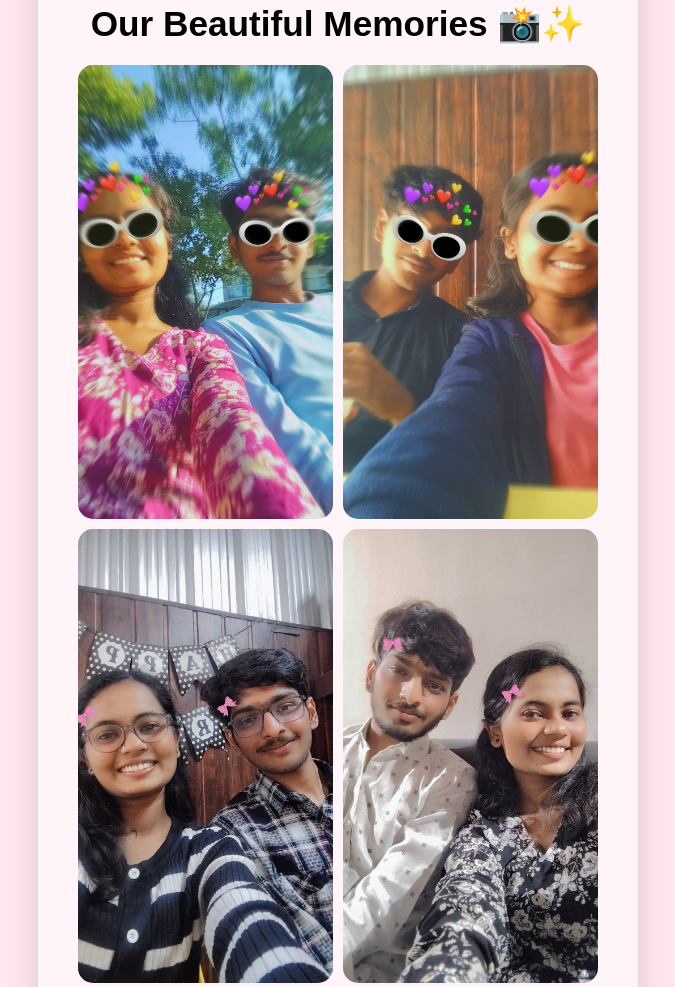
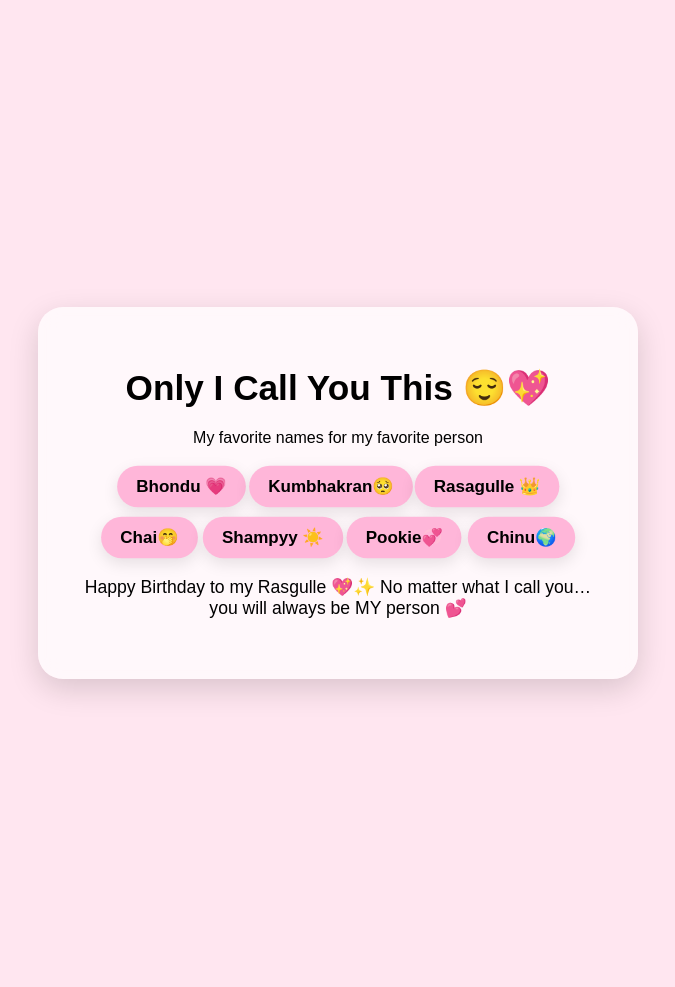
Before and after one commit to shravanik19/bhondu-birthday, a plain HTML site: page index.html in a window 1280 px wide. Shown: the part 1507-2494 px from the top of the page, without its empty margins (302-977 px from the left). Drawn offline with Linux system fonts and the light colour scheme; files whose address does not match are found by name.

Commit message:
Add files via upload

```diff
--- a/index.html
+++ b/index.html
@@ -1,7 +1,7 @@
 <!DOCTYPE html>
 <html>
 <head>
-<title>Happy Birthday 💖</title>
+<title>Happy Birthday My Bhondu 💖</title>
 <meta name="viewport" content="width=device-width, initial-scale=1.0">
 
 <style>
@@ -13,14 +13,12 @@
   font-family: 'Poppins', sans-serif;
 }
 
-/* LIGHT PINK BACKGROUND */
 body{
   background:#ffe6f0;
   overflow-x:hidden;
-  color:#000;   /* BLACK FONT */
+  color:#000;
 }
 
-/* SECTION */
 section{
   height:100vh;
   display:flex;
@@ -31,9 +29,8 @@ section{
   position:relative;
 }
 
-/* GLASS CARD */
 .card{
-  background:rgba(255,255,255,0.6);
+  background:rgba(255,255,255,0.7);
   backdrop-filter:blur(10px);
   padding:60px 40px;
   border-radius:25px;
@@ -45,13 +42,11 @@ section{
 h1{
   font-size:2.2rem;
   margin-bottom:20px;
-  color:#000;
 }
 
 p{
   font-size:1.1rem;
   margin-top:10px;
-  color:#000;
 }
 
 button{
@@ -69,7 +64,7 @@ button:hover{
   transform:scale(1.1);
 }
 
-/* CAKE */
+/* Cake */
 .cake-container{
   margin:40px auto;
   display:flex;
@@ -84,23 +79,40 @@ button:hover{
   50%{transform:translateY(-20px);}
 }
 
-/* GALLERY */
-.gallery{
-  display:grid;
-  grid-template-columns:repeat(2,1fr);
-  gap:10px;
-  margin-top:20px;
-}
-.gallery img{
-  width:100%;
-  border-radius:15px;
-  transition:0.4s;
-}
-.gallery img:hover{
-  transform:scale(1.08);
+/* Nickname Slide */
+.subtitle{
+  font-size:1rem;
+  margin-bottom:20px;
 }
 
-/* LETTER */
+.nickname-box{
+  display:flex;
+  flex-wrap:wrap;
+  justify-content:center;
+  gap:12px;
+  margin:20px 0;
+}
+
+.nickname{
+  background:#ffb6d9;
+  padding:10px 18px;
+  border-radius:30px;
+  font-weight:bold;
+  animation:pop 2s infinite alternate;
+  box-shadow:0 5px 15px rgba(0,0,0,0.1);
+}
+
+@keyframes pop{
+  from{transform:scale(1);}
+  to{transform:scale(1.08);}
+}
+
+.wish-text{
+  margin-top:20px;
+  font-weight:500;
+}
+
+/* Letter */
 .letter-box{
   max-height:300px;
   overflow-y:auto;
@@ -110,10 +122,9 @@ button:hover{
   background:rgba(255,255,255,0.5);
   border-radius:20px;
   line-height:1.8;
-  color:#000;
 }
 
-/* FINAL GLOW */
+/* Final Glow */
 .final-text{
   font-size:2rem;
   font-weight:bold;
@@ -124,7 +135,7 @@ button:hover{
   to{text-shadow:0 0 20px #ff69b4;}
 }
 
-/* CONFETTI */
+/* Confetti */
 .confetti{
   position:fixed;
   width:10px;
@@ -136,7 +147,7 @@ button:hover{
   to{transform:translateY(100vh) rotate(360deg);}
 }
 
-/* 🎈 BALLOONS */
+/* Balloons */
 .balloon{
   position:fixed;
   bottom:-100px;
@@ -155,7 +166,7 @@ button:hover{
 <!-- HERO -->
 <section>
   <div class="card">
-    <h1>🎉 Happy Birthday My Bundi ke ladu 💖</h1>
+    <h1>🎉 Happy Birthday My Bhondu 💖</h1>
     <div class="cake-container">
       <div class="cake">🎂</div>
     </div>
@@ -167,25 +178,35 @@ button:hover{
 <!-- ABOUT -->
 <section>
   <div class="card">
-    <h1>You Mean Very precious for me 💗</h1>
-    <p> Tu hera hai mera !!<br>
-      You are not just my best friend...
-      you are my comfort, my safe place,
+    <h1>Ur very Important for Me 💗</h1>
+    <p> ur very precious ..Tu hera he mera !!<br><br>
+      You are my comfort, my safe place,
       my biggest smile and my forever favorite person 💕
     </p>
   </div>
 </section>
 
-<!-- MEMORIES -->
+<!-- NICKNAME SLIDE -->
 <section>
   <div class="card">
-    <h1>Our Beautiful Memories 📸✨</h1>
-    <div class="gallery">
-      <img src="D:\New folder\f5.jpeg">
-      <img src="D:\New folder\f2.jpeg">
-      <img src="D:\New folder\f3.jpeg">
-      <img src="D:\New folder\f4.jpeg">
+    <h1>Only I Call You This 😌💖</h1>
+    <p class="subtitle">My favorite names for my favorite person</p>
+
+    <div class="nickname-box">
+      <div class="nickname">Bhondu 💗</div>
+      <div class="nickname">Kumbhakran🥺</div>
+      <div class="nickname">Rasagulle 👑</div>
+      <div class="nickname">Chai🤭</div>
+      <div class="nickname">Shampyy ☀️</div>
+      <div class="nickname">Pookie💞</div>
+      <div class="nickname">Chinu🌍</div>
     </div>
+
+    <p class="wish-text">
+      Happy Birthday to my Rasgulle 💖✨
+      No matter what I call you…
+      you will always be MY person 💕
+    </p>
   </div>
 </section>
 
@@ -194,7 +215,8 @@ button:hover{
   <div class="card">
     <h1>A Message From My Heart 💌</h1>
     <div class="letter-box">
-      Thanku soo much yaar us din java ki notebook dene ke liye, agr us din tu vo notebook muje nhi deta n to aaj tere sath tera ye sir dard n rehata.... but yec kehsakter hai hum ant bhala to sab bhala... yaarr bohot kuch kehna haii but kya kahu samaj nhii aa raha... Tuje pata he mene chai chodane ka kitni bar try kiya haii , but nhi chod pai yahi kehne vale the n.. hnn nhi chod pai mai chai.. aise hi tu mere liye chai ki tarah haii ... tu meri adat haii yaarr.. rat koo sone se pehle good night bolne ki adat, subah uth kr good morning bolne ki adat, din bhar kya kr rahe ho puchne ki adat , or mere sath kisne kya kya kiya vo batane ki adat,rat ko sar adin ka sirdard batane ki adat.. tu mere lie meri chai haii..idk ki ky hee ye connection but hee kuch to... bs i wish hum ikdusre ke liye koi sabak vale nhi forever vale ho.. nahi pata age kya hoga .. bs yee pata haii hum nhi badalenge.. shuuuu oyee bhondu sach mai tere ankh mai pani to nhi aya n kyunki ye likhte vakt mere aa raha haii.. abb chal tu bhi ponch ansu.. aaj tera day haii. its very special for us .. ha mere liye he special.. chal abb ik pyari si smile do ... yee kesi smile haii.. mene pyari si real vali kaha ... haa right ye hiii..yes that's like good boy.. and most imp HAPPIEST BIRTHDAY BABY 💖💖<br><br>
+      I don't even know where to start… 💖<br><br>
+      Thanku soo much yaar us din java ki notebook dene ke liye, agr us din tu vo notebook muje nhi deta n to aaj tere sath tera ye sir dard n rehata.... but yec kehsakter hai hum ant bhala to sab bhala... yaarr bohot kuch kehna haii but kya kahu samaj nhii aa raha... Tuje pata he mene chai chodane ka kitni bar try kiya haii , but nhi chod pai yahi kehne vale the n.. hnn nhi chod pai mai chai.. aise hi tu mere liye chai ki tarah haii ... tu meri adat haii yaarr.. rat koo sone se pehle good night bolne ki adat, subah uth kr good morning bolne ki adat, din bhar kya kr rahe ho puchne ki adat , or mere sath kisne kya kya kiya vo batane ki adat,rat ko sar adin ka sirdard batane ki adat.. tu mere lie meri chai haii..idk ki ky hee ye connection but hee kuch to... bs i wish hum ikdusre ke liye koi sabak vale nhi forever vale ho.. nahi pata age kya hoga .. bs yee pata haii hum nhi badalenge.. shuuuu oyee bhondu sach mai tere ankh mai pani to nhi aya n kyunki ye likhte vakt mere aa raha haii.. abb chal tu bhi ponch ansu.. aaj tera day haii. its very special for us .. ha mere liye he special.. chal abb ik pyari si smile do ... yee kesi smile haii.. mene pyari si real vali kaha ... haa right ye hiii..yes that's like good boy.. and most imp HAPPIEST BIRTHDAY BABY 💖...
       Thank you for always being there for me.<br><br>
       Thank you for understanding me without words.<br><br>
       I promise to always stay beside you forever 💕
@@ -217,7 +239,7 @@ button:hover{
 <section>
   <div class="card">
     <div class="final-text">
-        HAPPIEST BIRTHDAY Babyy...ILYSM 💖
+     HAPPIEST BIRTHDAY BABYY❤️✨💖🔥
     </div>
   </div>
 </section>
@@ -239,7 +261,7 @@ function blastConfetti(){
   }
 }
 
-/* 🎈 Create Balloons */
+/* Balloons */
 for(let i=0;i<20;i++){
   let balloon=document.createElement("div");
   balloon.classList.add("balloon");
```
